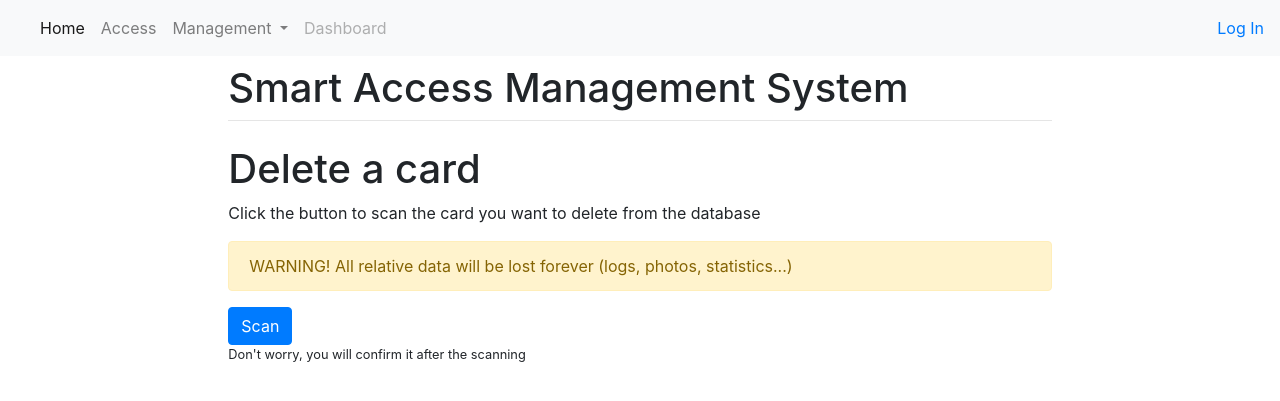
After one commit to LorenzoAgnolucci/smartaccess, a Django app: page /rfid/delete_card_scan/ in a window 1280 px wide. The commit adds this page. Shown: the top 401 px of the page. Run offline with Django 3.2, Linux system fonts and the light colour scheme; some libraries are stand-ins or nearby versions.

Commit message:
Added delete card feature

```diff
--- /dev/null
+++ b/rfid/templates/rfid/delete_card_scan.html
@@ -0,0 +1,22 @@
+{% extends 'base_site.html' %}
+
+{% block title %}Delete Card{% endblock %}
+
+{% block content %}
+
+    <h1>Delete a card</h1>
+
+    {% if messages %}
+        {% for message in messages %}
+            <div class="alert {{ message.tags }}" role="alert">
+                {{ message }}
+            </div>
+        {% endfor %}
+    {% endif %}
+
+    <p>Click the button to scan the card you want to delete from the database</p>
+    <div class="alert alert-warning">WARNING! All relative data will be lost forever (logs, photos, statistics...)
+    </div>
+    <a class="btn btn-primary" href="{% url 'rfid:delete_card' %}" role="button">Scan</a>
+    <p class="small">Don't worry, you will confirm it after the scanning</p>
+{% endblock %}
--- a/rfid/urls.py
+++ b/rfid/urls.py
@@ -18,6 +18,9 @@ urlpatterns = [
                   path('info_card/', views.info_card, name='info_card'),
                   path('info_card_scan/', views.InfoCardScanView.as_view(), name='info_card_scan'),
 
+                  path('delete_card/', views.delete_card, name='delete_card'),
+                  path('delete_card_scan/', views.DeleteCardScanView.as_view(), name='delete_card_scan'),
+
                   path('access/', views.AccessMainView.as_view(), name='access_main'),
                   path('access/result/', views.access_result, name='access_result'),
                   path('access/result/<int:card_id>/', views.access_result, name='access_result'),
--- a/rfid/views.py
+++ b/rfid/views.py
@@ -1,3 +1,4 @@
+from django.forms import Form
 from django.shortcuts import render, redirect, reverse
 from django.http import HttpResponse, HttpResponseRedirect
 from django.contrib import messages
@@ -35,6 +36,10 @@ class WriteCardScanView(TemplateView):
 
 class InfoCardScanView(TemplateView):
     template_name = 'rfid/info_card_scan.html'
+
+
+class DeleteCardScanView(TemplateView):
+    template_name = 'rfid/delete_card_scan.html'
 
 
 # Displays the page waiting for the card, which redirect to the access view
@@ -128,6 +133,42 @@ def info_card(request):
     return render(request, 'rfid/info_card.html', context=context)
 
 
+def delete_card(request):
+    if not request.user.is_authenticated:
+        messages.error(request, 'You must authenticate before deleting a card', extra_tags='alert-danger')
+        return redirect('%s?next=%s' % (reverse('login'), reverse('rfid:delete_card_scan')))
+
+    try:
+        card_id = request.session.pop('card_id')
+    except KeyError:
+        # reader = mfrc522.SimpleMFRC522()
+        # card_id = reader.read_id()
+        # TODO remember to revert to read_id() function
+        # card_id = '5279589593186'
+        card_id = input('Type card id')
+
+    if RFIDCard.objects.filter(card_id=card_id).exists():
+        card = RFIDCard.objects.get(card_id=card_id)
+        form = Form()
+        context = {'card_id': card.card_id,
+                   'remaining_accesses': card.remaining_accesses,
+                   'expiration_date': card.expiration_date,
+                   'form': form}
+        # FIXME redirected to delete_card after submit
+        if request.method == 'POST':
+            card.delete()
+            messages.success(request, 'The card {} has been deleted'.format(card_id), extra_tags='alert-success')
+            return render(request, 'rfid/delete_card_scan.html', context=context)
+        else:
+            request.session['card_id'] = card_id
+            return render(request, 'rfid/delete_card.html', context=context)
+    else:
+        context = {'card_id': card_id}
+        messages.warning(request, 'Your card is not registered', extra_tags='alert-warning')
+        return render(request, 'rfid/delete_card_scan.html', context=context)
+
+
+# card_id is eventually passed from the URL (see rfid/urls.py)
 def access_result(request, card_id=None):
     # reader = mfrc522.SimpleMFRC522()
     # card_id = reader.read_id()
@@ -199,4 +240,5 @@ def access_result(request, card_id=None):
         'description': description
     })
 
+# FIXME if you change url during scanning the input continues to read in background
 # TODO: Capire per bene come fare reindirizzamenti dopo POST per non fare submit due volte se si ricarica la pagina
--- a/templates/base_site.html
+++ b/templates/base_site.html
@@ -27,7 +27,7 @@
                         <a class="dropdown-item" href="{% url 'rfid:add_card_scan' %}">Add Card</a>
                         <a class="dropdown-item" href="{% url 'rfid:info_card_scan' %}">Card Info</a>
                         <div class="dropdown-divider"></div>
-                        <a class="dropdown-item disabled" href="#">Delete Card</a>
+                        <a class="dropdown-item" href="{% url 'rfid:delete_card_scan' %}">Delete Card</a>
                     </div>
                 </li>
                 <li class="nav-item">
```
Also changed, not shown: rfid/templates/rfid/delete_card.html (added, +36 -0 lines), db.sqlite3.
